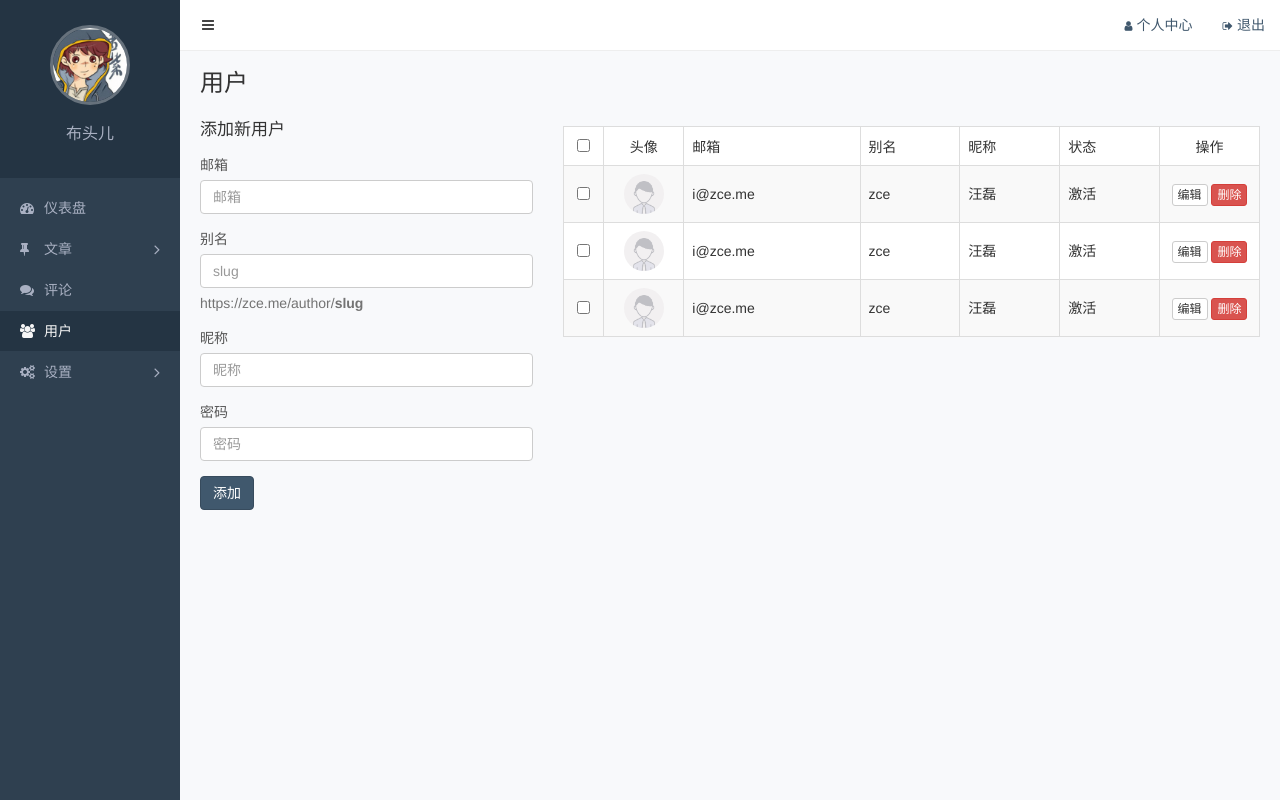
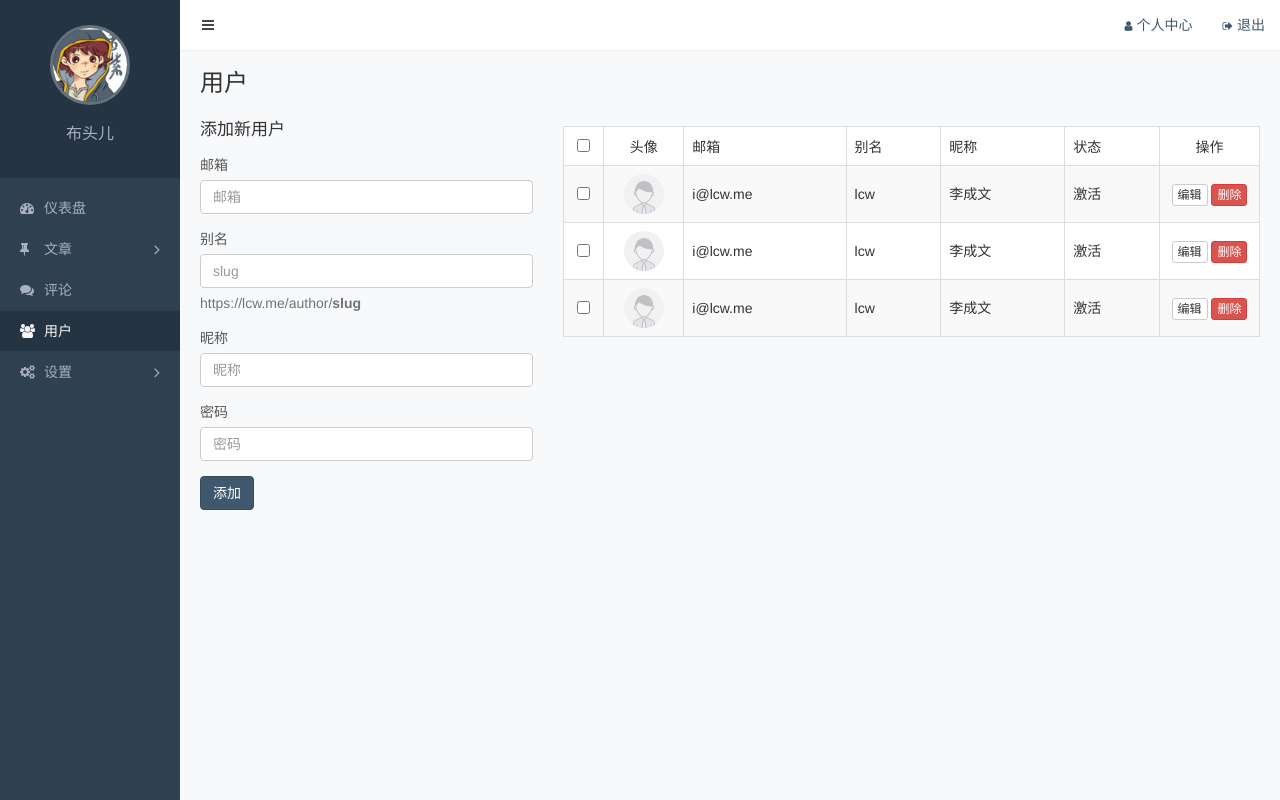
Before and after one commit to 953950350/baixiu, a plain HTML site: page admin/users.html in a window 1280 px wide. Drawn offline with Linux system fonts and the light colour scheme.

Commit message:
Update users.html

```diff
--- a/admin/users.html
+++ b/admin/users.html
@@ -39,7 +39,7 @@
             <div class="form-group">
               <label for="slug">别名</label>
               <input id="slug" class="form-control" name="slug" type="text" placeholder="slug">
-              <p class="help-block">https://zce.me/author/<strong>slug</strong></p>
+              <p class="help-block">https://lcw.me/author/<strong>slug</strong></p>
             </div>
             <div class="form-group">
               <label for="nickname">昵称</label>
@@ -75,9 +75,9 @@
               <tr>
                 <td class="text-center"><input type="checkbox"></td>
                 <td class="text-center"><img class="avatar" src="../assets/img/default.png"></td>
-                <td>i@zce.me</td>
-                <td>zce</td>
-                <td>汪磊</td>
+                <td>i@lcw.me</td>
+                <td>lcw</td>
+                <td>李成文</td>
                 <td>激活</td>
                 <td class="text-center">
                   <a href="post-add.php" class="btn btn-default btn-xs">编辑</a>
@@ -87,9 +87,9 @@
               <tr>
                 <td class="text-center"><input type="checkbox"></td>
                 <td class="text-center"><img class="avatar" src="../assets/img/default.png"></td>
-                <td>i@zce.me</td>
-                <td>zce</td>
-                <td>汪磊</td>
+                <td>i@lcw.me</td>
+                <td>lcw</td>
+                <td>李成文</td>
                 <td>激活</td>
                 <td class="text-center">
                   <a href="post-add.php" class="btn btn-default btn-xs">编辑</a>
@@ -99,9 +99,9 @@
               <tr>
                 <td class="text-center"><input type="checkbox"></td>
                 <td class="text-center"><img class="avatar" src="../assets/img/default.png"></td>
-                <td>i@zce.me</td>
-                <td>zce</td>
-                <td>汪磊</td>
+                <td>i@lcw.me</td>
+                <td>lcw</td>
+                <td>李成文</td>
                 <td>激活</td>
                 <td class="text-center">
                   <a href="post-add.php" class="btn btn-default btn-xs">编辑</a>
```
